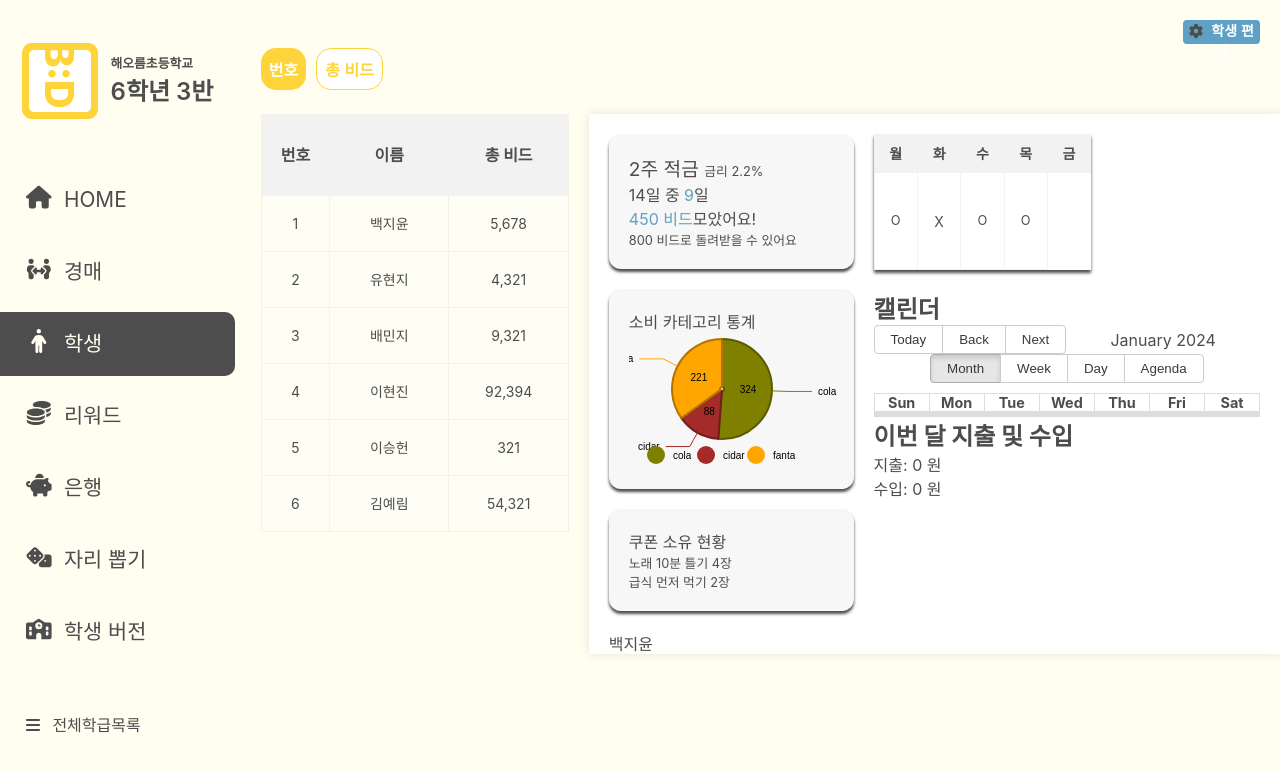
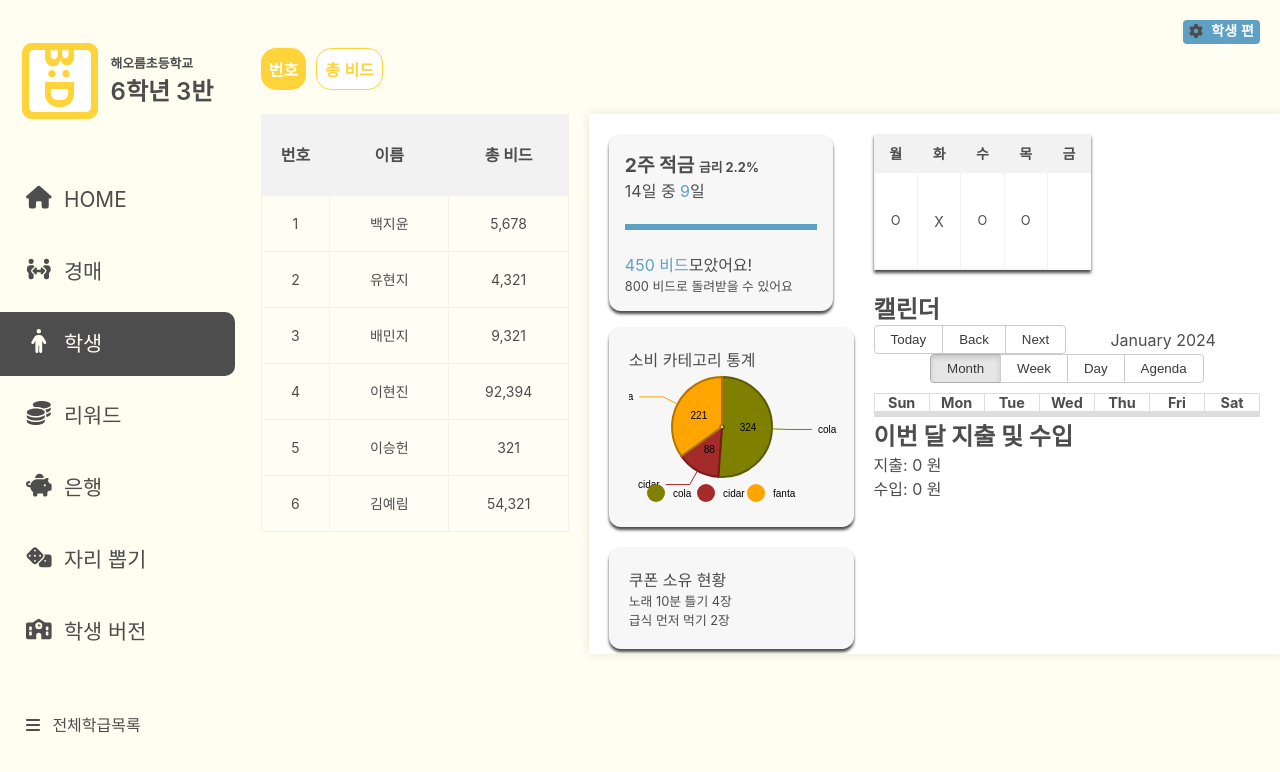
Before and after one commit to olrlobt/BID, a React (Create React App) app in the folder FrontEnd/BID/: page /class in a window 1280 px wide. Shown: the top 772 px of the page. Built offline with nearby package versions, Linux system fonts and the light colour scheme.

Commit message:
[S10P12A306-558] feat: Add graph functionality

```diff
--- a/FrontEnd/BID/src/Component/FinData/BarChart.jsx
+++ b/FrontEnd/BID/src/Component/FinData/BarChart.jsx
@@ -1,30 +1,53 @@
 import React from "react";
-import styled from "./BarChart.module.css";
-// import { ResponsiveBarCanvas } from '@nivo/bar'
+import styled from './BarChart.module.css';
+import { ResponsiveBarCanvas } from '@nivo/bar';
 
 function BarChart() {
   const savingsData = {
     total: 800,
-    saved: 450,
+    saved: 450
   };
+
+  const gaugeData = [
+    {
+      id: 'gauge',
+      value: savingsData.saved,
+      total: savingsData.total,
+      color: '#5FA1C4',
+    },
+  ];
+
   const currentDate = 9;
 
   return (
     <div className={styled.savingsContainer}>
-      <p className={styled.header}>
-        2주 적금 <span className={styled.interestRate}>금리 2.2%</span>
-      </p>
-      <p className={styled.subText}>
-        14일 중 <span style={{ color: "#5FA1C4" }}>{currentDate}</span>일
-      </p>
-      <span
-        className={styled.subText}
-        style={{ color: "#5FA1C4" }}
-      >{`${savingsData.saved} 비드`}</span>
+      <p className={styled.header}>2주 적금 <span className={styled.interestRate}>금리 2.2%</span></p>
+      <p className={styled.subText}>14일 중 <span style={{ color: "#5FA1C4" }}>{currentDate}</span>일</p>
+      <div style={{ height: '50px', position: 'relative' }}>
+        <ResponsiveBarCanvas
+          data={gaugeData}
+          keys={['value']}
+          indexBy="id"
+          colors={'#5FA1C4'}
+          margin={{ top: 0, right: 0, bottom: 0, left: 0 }}
+          padding={0.78}
+          enableLabel={false}
+          animate={false}
+          layers={['grid', 'bars', 'markers', 'legends', 'annotations', 'axes']}
+          fill={[
+            { match: { id: 'gauge' }, id: 'gradient' },
+          ]}
+          layout="horizontal"
+          axisBottom={null} // Remove x-axis
+          axisTop={null} // Remove x-axis
+          axisLeft={null} // Remove y-axis
+          axisRight={null} // Remove y-axis
+          maxValue={savingsData.total} // Set the maximum value for better scale
+        />
+      </div>
+      <span className={styled.subText} style={{ color: "#5FA1C4" }}>{`${savingsData.saved} 비드`}</span>
       모았어요!
-      <p
-        className={styled.interestRate}
-      >{`${savingsData.total} 비드로 돌려받을 수 있어요`}</p>
+      <p className={styled.interestRate}>{`${savingsData.total} 비드로 돌려받을 수 있어요`}</p>
     </div>
   );
 }
--- a/FrontEnd/BID/src/Component/FinData/BarChart.module.css
+++ b/FrontEnd/BID/src/Component/FinData/BarChart.module.css
@@ -1,16 +1,18 @@
 .savingsContainer {
   background-color: #F7F7F7;
-    padding: 20px; /* 내부 여백 조정 */
+    padding: 2vh; /* 내부 여백 조정 */
     box-shadow: 0px 3px 3px #4D4D4D; /* 그림자 효과 */
-    margin-bottom: 20px; /* 하단 마진 */
-    max-height: 500px; /* 최대 높이 설정 */
-    width: 16vw;
+    align-items: flex-start; /* Align items to the start (left) */
+    margin-bottom: 2vh;
+    width: 15vw;
     border-radius: 12px;
 }
 
 .header {
   font-size: 1.2rem;
   color: #4D4D4D;
+  font-weight: bold;
+
 }
 
 .subText {
@@ -21,4 +23,5 @@
 .interestRate {
   font-size: 0.8rem;
   color: #4D4D4D;
+
 }
```
